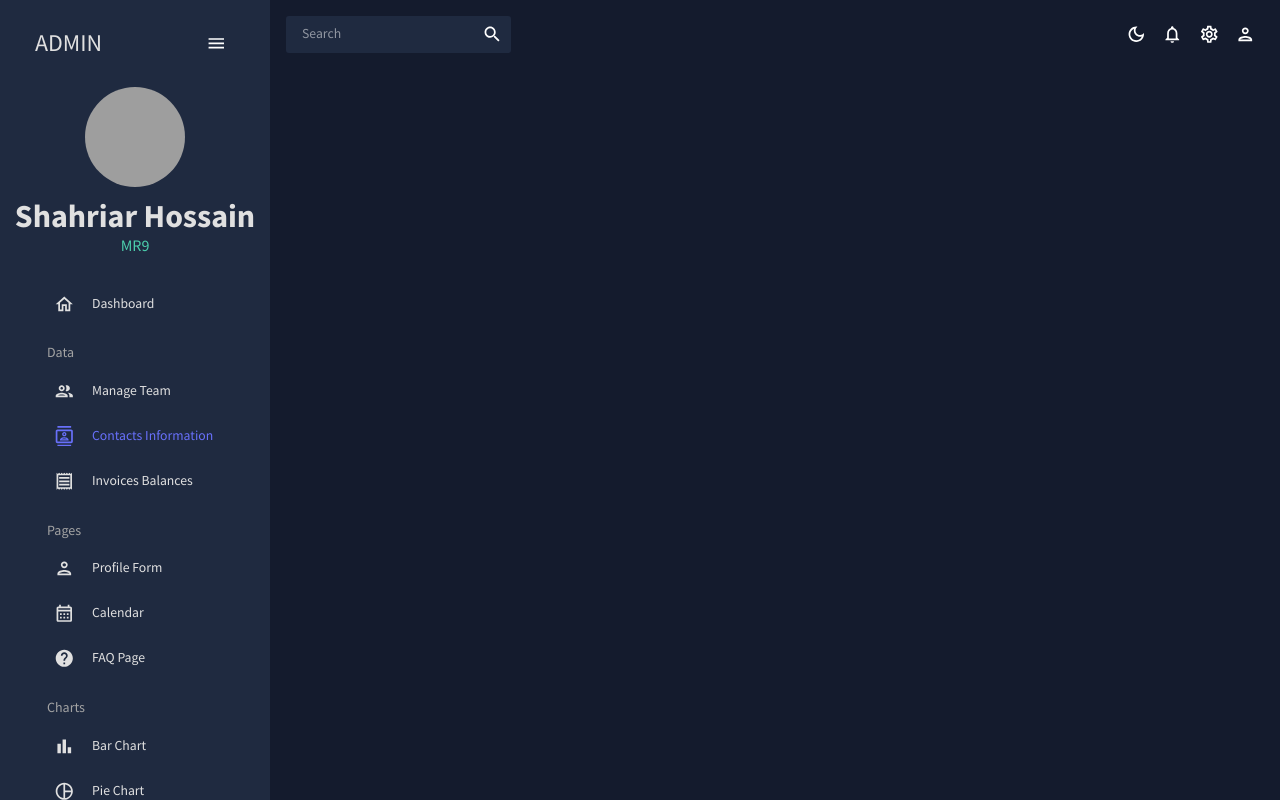
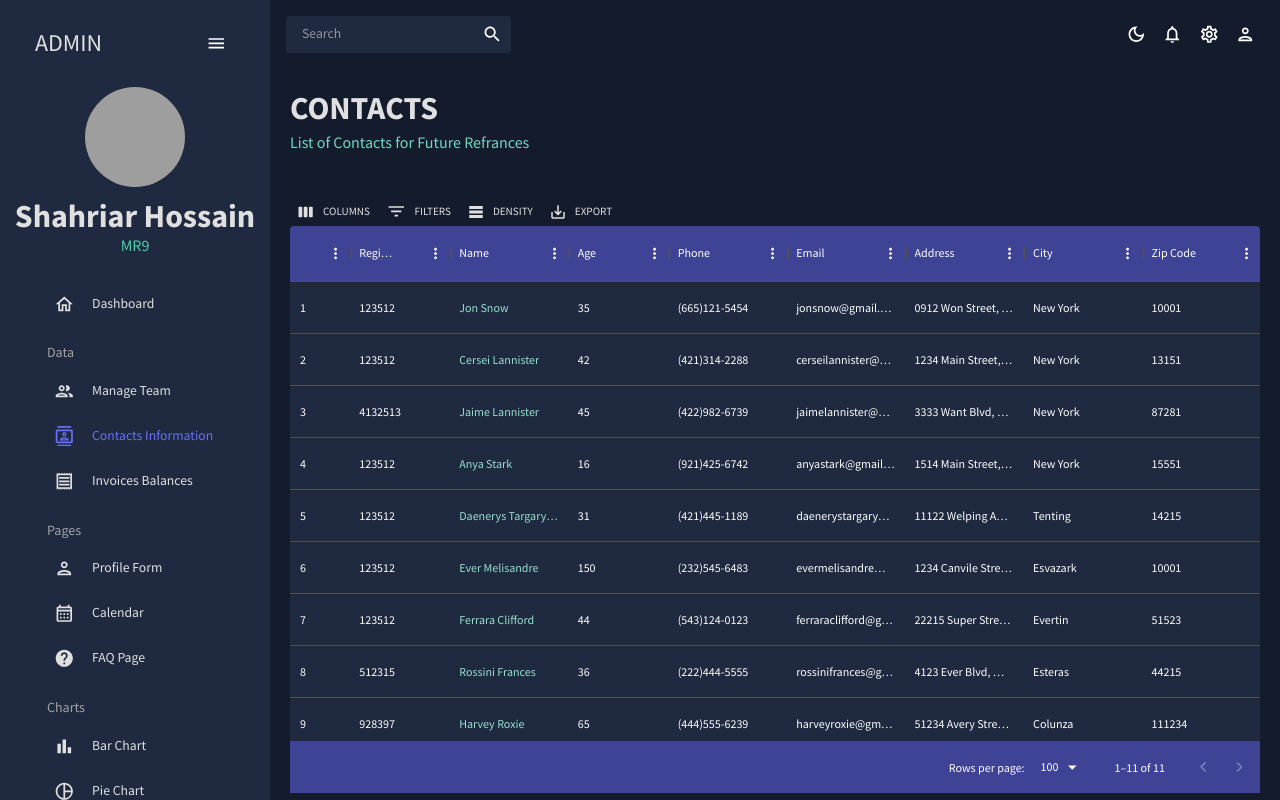
Before and after one commit to Shahriar-Hossain-IT/react-admin-dashboard, a React (Create React App) app: page / in a window 1280 px wide. Both pictures are taken after a click on the item "Contacts Information". Built offline with nearby package versions, Linux system fonts and the light colour scheme; grey boxes are pictures that could not be loaded.

Commit message:
contacts page complete

```diff
--- a/src/App.js
+++ b/src/App.js
@@ -5,7 +5,7 @@
 import Dashboard from "./scenes/dashboard";
 import Team from "./scenes/team"
 // import Invoices from "./scenes/Invoices"
-// import Contacts from "./scenes/Contacts"
+import Contacts from "./scenes/contacts"
 // import Form from "./scenes/Form"
 // import Bar from "./scenes/Bar"
 // import Line from "./scenes/Line"
@@ -28,7 +28,7 @@
             <Routes>
               <Route path="/" element={<Dashboard />} />
               <Route path="/team" element={<Team/>}/>
-              {/* <Route path="/contacts" element={<Contacts/>}/> */}
+              <Route path="/contacts" element={<Contacts/>}/>
               {/* <Route path="/invoices" element={<Invoices/>}/> */}
               {/* <Route path="/form" element={<Form/>}/> */}
               {/* <Route path="/bar" element={<Bar/>}/> */}
--- /dev/null
+++ b/src/scenes/contacts/index.jsx
@@ -0,0 +1,77 @@
+import { Box, useTheme } from "@mui/material";
+import { tokens } from "../../theme";
+import { DataGrid, GridToolbar } from "@mui/x-data-grid";
+import { mockDataContacts } from "../../data/mockData";
+import Header from "../../components/Header";
+import React from "react";
+
+const Team = () => {
+  const theme = useTheme();
+  const colors = tokens(theme.palette.mode);
+  const columns = [
+    { field: "id", headerName: "ID", flex: 0.5 },
+    { field: "registrarId", headerName: "Registrar ID" },
+    {
+      field: "name",
+      headerName: "Name",
+      flex: 1,
+      cellClassName: "name-column--cell",
+    },
+    {
+      field: "age",
+      headerName: "Age",
+      type: "number",
+      headerAlign: "left",
+      align: "left",
+    },
+    { field: "phone", headerName: "Phone", flex: 1 },
+    { field: "email", headerName: "Email", flex: 1 },
+    { field: "address", headerName: "Address", flex: 1 },
+    { field: "city", headerName: "City", flex: 1 },
+    { field: "zipCode", headerName: "Zip Code", flex: 1 },
+  ];
+  return (
+    <Box m="20px">
+      <Header
+        title="CONTACTS"
+        subtitle="List of Contacts for Future Refrances"
+      />
+      <Box
+        m="40px 0 0 0"
+        height="75vh"
+        sx={{
+          "& .MuiDataGrid-root": {
+            border: "none",
+          },
+          "& .MuiDataGrid-cell": {
+            borderBottom: "none",
+          },
+          "& .name-column--cell": {
+            color: colors.greenAccent[300],
+          },
+          "& .MuiDataGrid-columnHeaders": {
+            backgroundColor: colors.blueAccent[700],
+          },
+          "& .MuiDataGrid-virtualScroller": {
+            backgroundColor: colors.primary[400],
+          },
+          "& .MuiDataGrid-footerContainer": {
+            borderTop: "none",
+            backgroundColor: colors.blueAccent[700],
+          },
+          "& .MuiDataGrid-toolbarContainer .MuiButton-text": {
+            color: `${colors.grey[100]} !important`,
+          },
+        }}
+      >
+        <DataGrid
+          rows={mockDataContacts}
+          columns={columns}
+          components={{ Toolbar: GridToolbar }}
+        />
+      </Box>
+    </Box>
+  );
+};
+
+export default Team;
```
